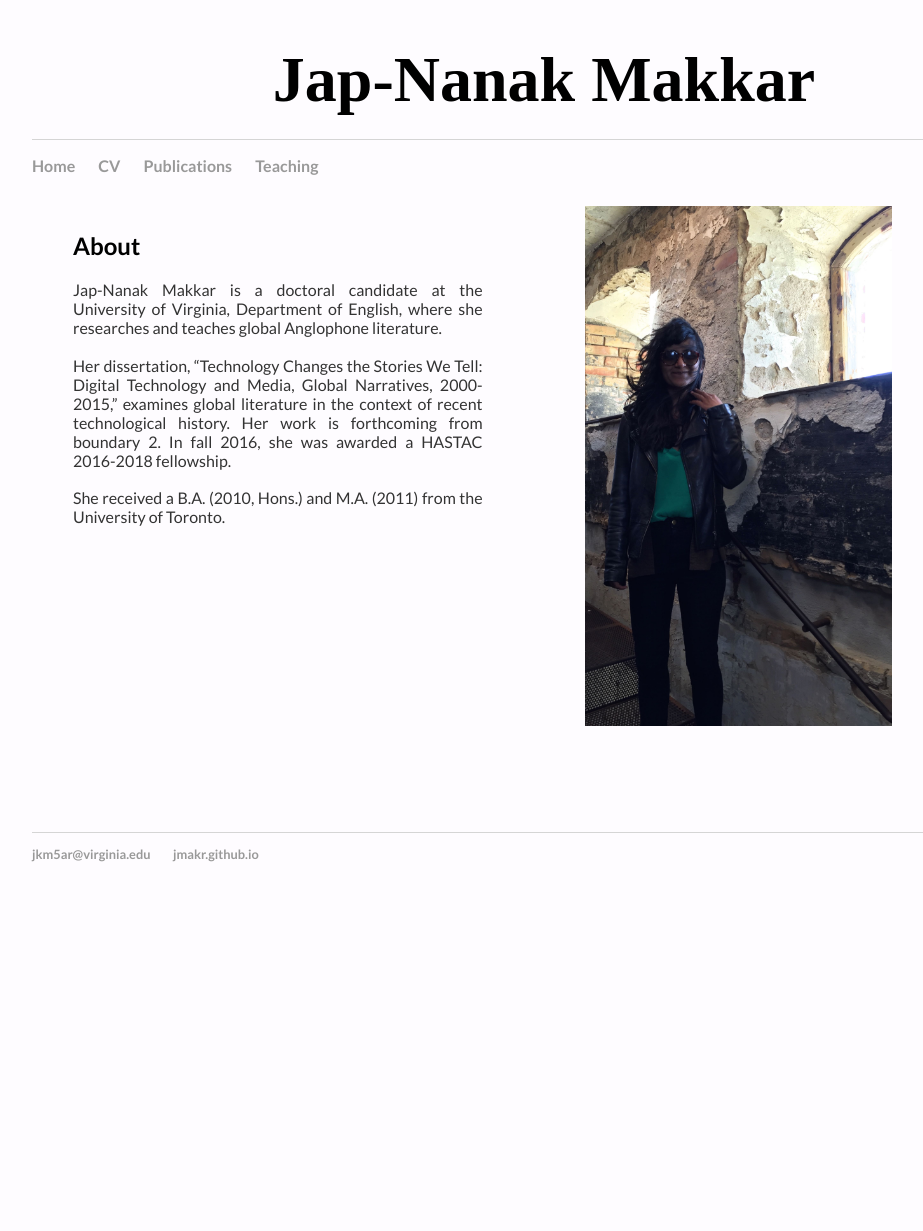
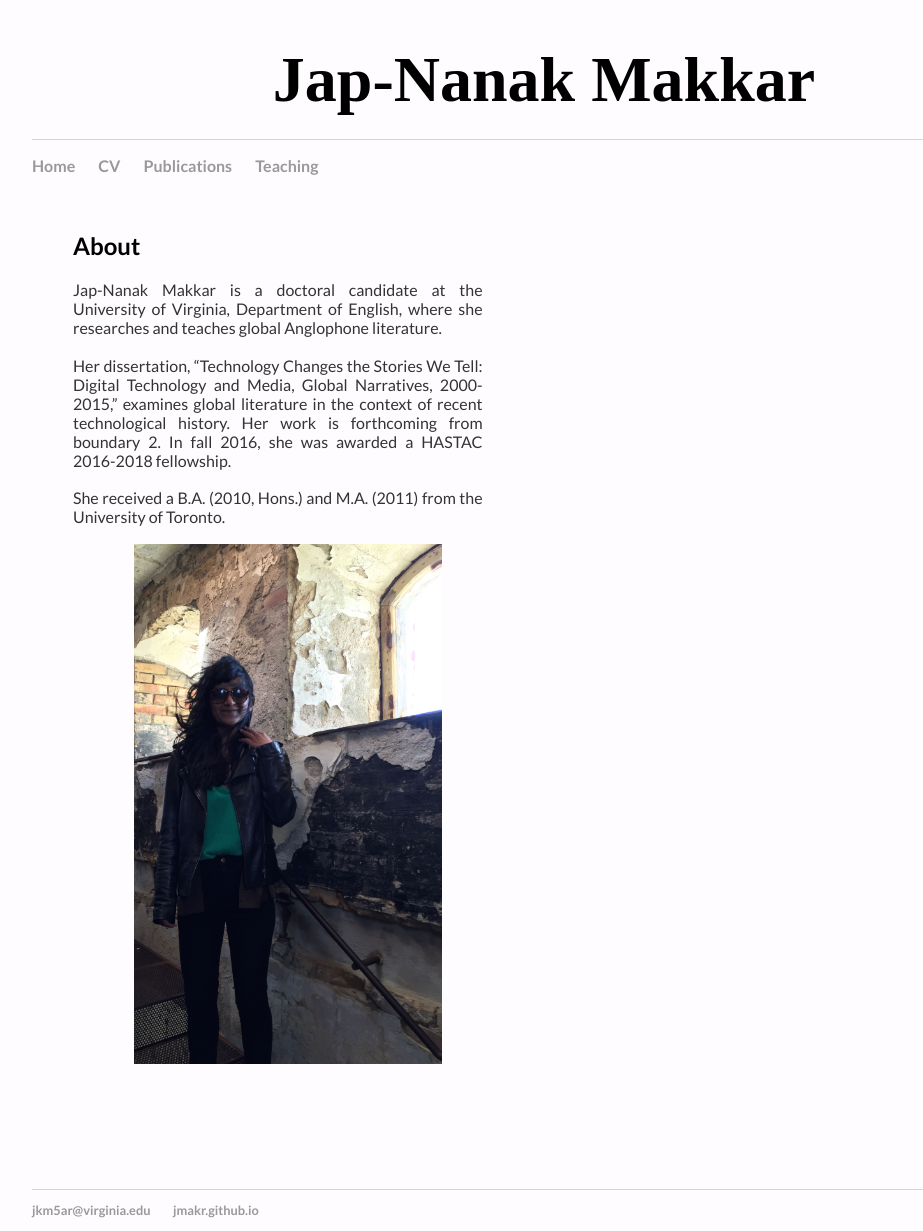
Before and after one commit to jmakr/jmakr.github.io, a Jekyll site: the page built from index.html, in a window 1280 px wide. Shown: the whole page, without its empty margins (96-1019 px from the left). Built offline with Jekyll 4.4.1, drawn with Linux system fonts in a browser that asks for light colours; before the commit the page ends 900 px from its top, so only the background shows below that.

Commit message:
Update main.css

```diff
--- a/css/main.css
+++ b/css/main.css
@@ -69,10 +69,11 @@ p2 {
 }
 
 .imagebox {
-    float:left;
+    float:center;
     width: 50%;
     height: 65%;
     padding-bottom:10%;
+    padding-top:2%;
 
 }
 .imagecenter{
```
